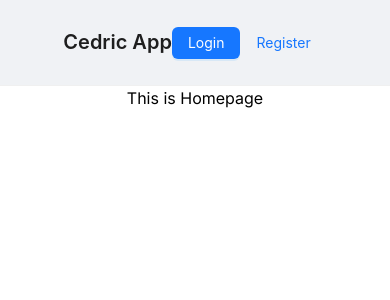
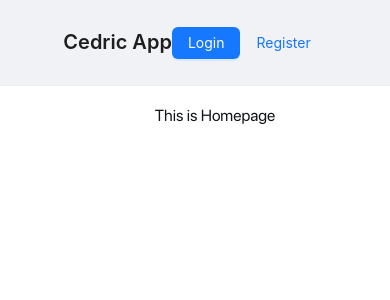
Before and after one commit to namcedic/nextjs-redux, a Next.js app: page / in a window 390 px wide. Shown: the top 300 px of the page. Built offline with nearby package versions, Linux system fonts and the light colour scheme.

Commit message:
fix: add global css

```diff
--- a/app/page.tsx
+++ b/app/page.tsx
@@ -1,10 +1,10 @@
 'use client'
+import HomePage from '@/components/Homepage'
+
 export default function Home() {
 	return (
 		<div>
-			<main className='flex justify-center'>
-				<h1>This is Homepage</h1>
-			</main>
+			<HomePage />
 		</div>
 	)
 }
--- a/app/register-without-antd/page.tsx
+++ b/app/register-without-antd/page.tsx
@@ -60,7 +60,7 @@ const RegisterPage = () => {
 	}
 
 	return (
-		<div className={styles.container}>
+		<div className='register-container'>
 			<div className={styles.card}>
 				<h2 className={styles.title}>Register</h2>
 				<form onSubmit={handleSubmit} noValidate>
--- /dev/null
+++ b/components/Homepage.tsx
@@ -0,0 +1,8 @@
+'use client'
+export default function HomePage() {
+	return (
+		<div className='container'>
+			<h1 className='text-center'>This is Homepage</h1>
+		</div>
+	)
+}
--- a/middleware.ts
+++ b/middleware.ts
@@ -8,14 +8,13 @@ export function middleware(request: NextRequest) {
 	const isPublicPath = PUBLIC_PATHS.includes(pathname)
 	console.log(accessToken, isPublicPath, pathname)
 
-	if (accessToken && isPublicPath) {
+	if (accessToken && isPublicPath && pathname !== '/') {
 		return NextResponse.redirect(new URL('/', request.url))
 	}
 
 	if (!accessToken && !isPublicPath) {
 		return NextResponse.redirect(new URL('/login', request.url))
 	}
-	console.log('next')
 
 	return NextResponse.next()
 }
--- a/styles/globals.scss
+++ b/styles/globals.scss
@@ -66,3 +66,57 @@ $status_9: #cd00cd;
 $status_10: #cd69c9;
 $status_12: #8968cd;
 $status_13: #008080;
+@media (min-width: 1200px) {
+	.container {
+		max-width: 1200px;
+	}
+}
+
+@media (min-width: 1366px) {
+	.container {
+		max-width: 1200px;
+	}
+}
+
+@media (min-width: 1400px) {
+	.container {
+		max-width: 1360px;
+	}
+}
+
+@media (min-width: 1600px) {
+	.container {
+		max-width: 1430px;
+	}
+}
+
+@media (max-width: 1199.98px) {
+	.container {
+		max-width: 99%;
+	}
+}
+
+.container {
+	position: relative;
+	margin: 20px;
+	left: 50%;
+	transform: translateX(-50%);
+}
+
+h1, h2, h3, h4, h5, h6 {
+	font-family: $main_font;
+	color: $color_text;
+	line-height: 1.2;
+}
+
+h1 {
+	font-weight: 600;
+}
+
+h2 {
+	font-weight: 500;
+}
+
+h3,h4,h5,h6 {
+	font-weight: 400;
+}
```
Also changed, not shown: app/register-without-antd/register-without-antd.module.scss (+0 -8 lines), config/constant.ts (+9 -2 lines).
